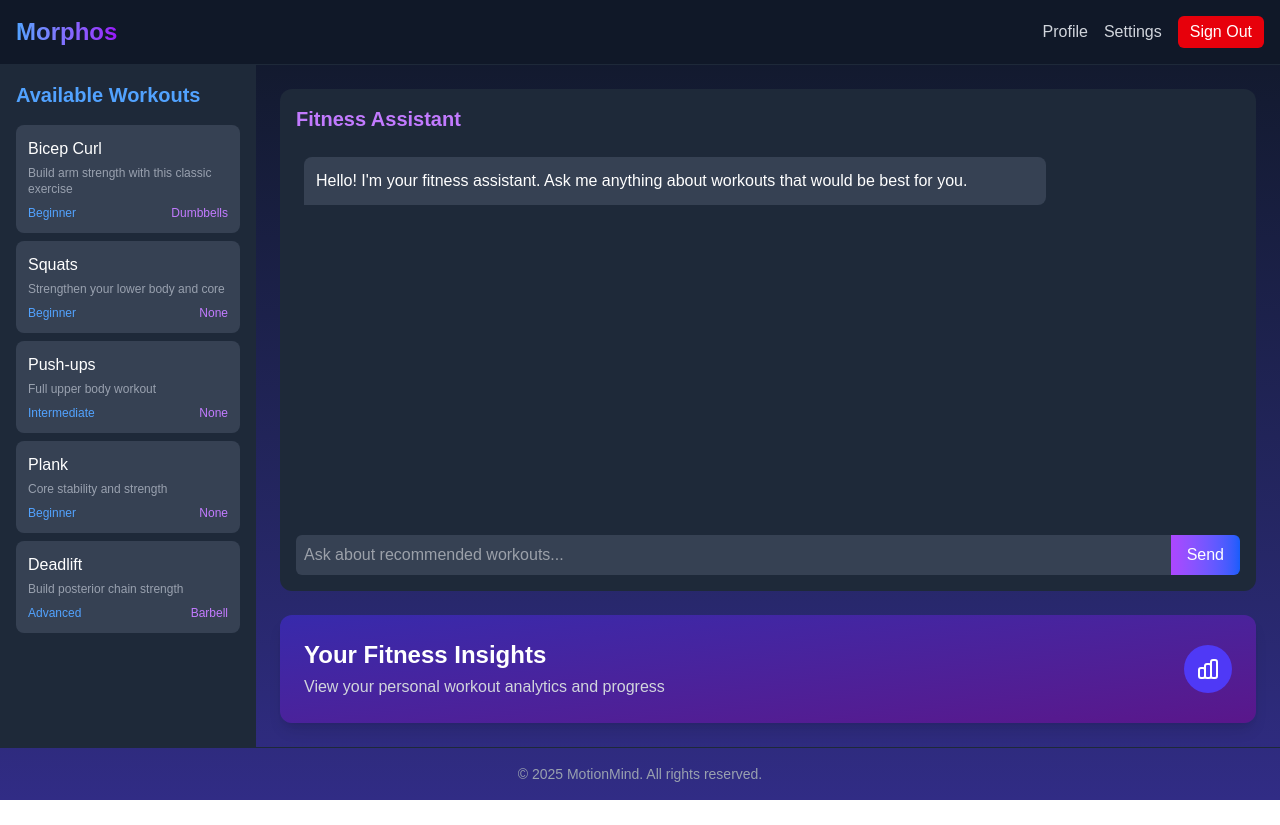
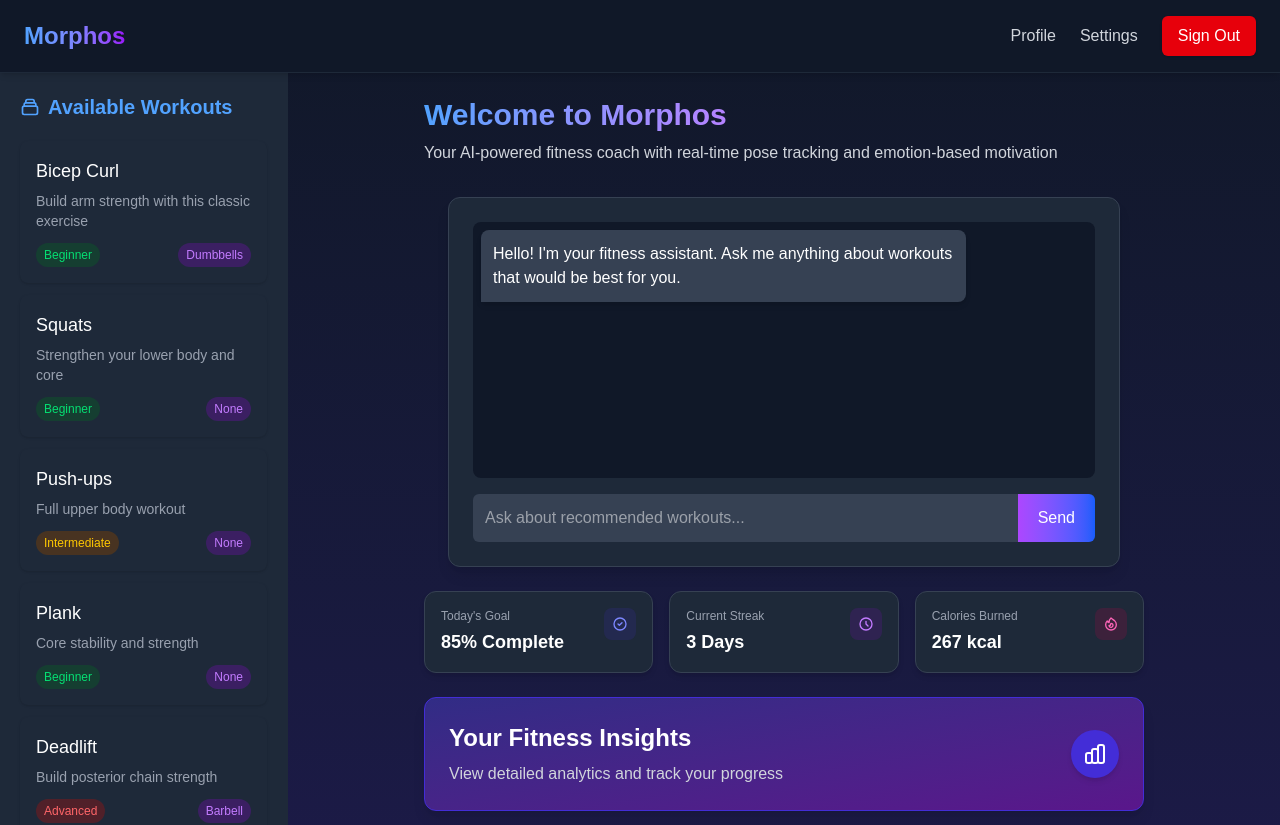
Before and after one commit to DHRUVvkdv/morphos-frontend, a Next.js app: page /homepage in a window 1280 px wide. Shown: the top 825 px of the page. Before the commit the page ends 800 px from the top, so only its background shows below. Built offline with nearby package versions, Linux system fonts and the light colour scheme.

Commit message:
Improved homepage

```diff
--- a/src/app/homepage/page.tsx
+++ b/src/app/homepage/page.tsx
@@ -68,51 +68,60 @@ export default function HomePage() {
   };
 
   return (
-    <div className="min-h-screen bg-gradient-to-b from-gray-900 to-indigo-900 text-white flex flex-col">
-      {/* Header */}
-      <header className="border-b border-gray-800 bg-gray-900 bg-opacity-90">
-        <div className="container mx-auto px-4 py-4 flex justify-between items-center">
+    <div className="min-h-screen bg-gradient-to-b from-gray-900 to-indigo-950 text-white flex flex-col">
+      {/* Header with improved styling */}
+      <header className="border-b border-gray-800 bg-gray-900 bg-opacity-90 sticky top-0 z-50 shadow-md">
+        <div className="container mx-auto px-6 py-4 flex justify-between items-center">
           <div className="flex items-center">
-            <span className="text-2xl font-bold text-transparent bg-clip-text bg-gradient-to-r from-blue-400 to-purple-600">
+            <span className="text-2xl font-bold text-transparent bg-clip-text bg-gradient-to-r from-blue-400 via-indigo-400 to-purple-600">
               Morphos
             </span>
           </div>
-          <div className="flex items-center space-x-4">
-            <button className="text-gray-300 hover:text-white">Profile</button>
-            <button className="text-gray-300 hover:text-white">Settings</button>
-            <button className="px-3 py-1 rounded-md bg-red-600 hover:bg-red-700">
+          <nav className="flex items-center space-x-6">
+            <button className="text-gray-300 hover:text-white transition-colors font-medium">Profile</button>
+            <button className="text-gray-300 hover:text-white transition-colors font-medium">Settings</button>
+            <button className="px-4 py-2 rounded-md bg-red-600 hover:bg-red-700 transition-colors font-medium shadow-sm">
               Sign Out
             </button>
-          </div>
+          </nav>
         </div>
       </header>
 
-      {/* Main Content - Three-column Layout */}
+      {/* Main Content - More balanced three-column Layout */}
       <main className="flex flex-grow">
-        {/* Left Sidebar - Available Workouts */}
-        <aside className="w-64 bg-gray-800 bg-opacity-50 overflow-y-auto">
-          <div className="p-4">
-            <h2 className="text-xl font-semibold mb-4 text-blue-400">Available Workouts</h2>
-            <div className="space-y-2">
+        {/* Left Sidebar - Available Workouts with refined styling */}
+        <aside className="w-72 bg-gray-800 bg-opacity-60 overflow-y-auto border-r border-gray-800">
+          <div className="p-5">
+            <h2 className="text-xl font-semibold mb-5 text-blue-400 flex items-center">
+              <svg className="w-5 h-5 mr-2" fill="none" stroke="currentColor" viewBox="0 0 24 24" xmlns="http://www.w3.org/2000/svg">
+                <path strokeLinecap="round" strokeLinejoin="round" strokeWidth={2} d="M19 11H5m14 0a2 2 0 012 2v6a2 2 0 01-2 2H5a2 2 0 01-2-2v-6a2 2 0 012-2m14 0V9a2 2 0 00-2-2M5 11V9a2 2 0 012-2m0 0V5a2 2 0 012-2h6a2 2 0 012 2v2M7 7h10" />
+              </svg>
+              Available Workouts
+            </h2>
+            <div className="space-y-3">
               {workouts.map((workout) => (
                 <div
                   key={workout.id}
-                  className={`p-3 rounded-lg cursor-pointer transition-all ${
+                  className={`p-4 rounded-lg cursor-pointer transition-all duration-200 hover:translate-x-1 ${
                     selectedWorkout === workout.id
-                      ? "bg-indigo-900 ring-1 ring-blue-500"
-                      : "bg-gray-700 hover:bg-gray-600"
+                      ? "bg-gradient-to-r from-indigo-900 to-indigo-800 ring-1 ring-blue-500 shadow-lg"
+                      : "bg-gray-800 hover:bg-gray-700 shadow"
                   }`}
                   onClick={() => setSelectedWorkout(workout.id)}
                 >
-                  <h3 className="font-medium">{workout.name}</h3>
-                  <p className="text-gray-400 text-xs mt-1">
+                  <h3 className="font-medium text-lg">{workout.name}</h3>
+                  <p className="text-gray-400 text-sm mt-1.5">
                     {workout.description}
                   </p>
-                  <div className="flex justify-between text-xs mt-2">
-                    <span className="text-blue-400">
+                  <div className="flex justify-between text-xs mt-3">
+                    <span className={`px-2 py-1 rounded-full ${
+                      workout.difficulty === "Beginner" ? "bg-green-900/50 text-green-400" :
+                      workout.difficulty === "Intermediate" ? "bg-yellow-900/50 text-yellow-400" :
+                      "bg-red-900/50 text-red-400"
+                    }`}>
                       {workout.difficulty}
                     </span>
-                    <span className="text-purple-400">
+                    <span className="px-2 py-1 rounded-full bg-purple-900/50 text-purple-400">
                       {workout.equipment}
                     </span>
                   </div>
@@ -121,11 +130,14 @@ export default function HomePage() {
             </div>
 
             {selectedWorkout && (
-              <div className="mt-4">
-                {/* <Link href={`/workout/${selectedWorkout}`}> */}
+              <div className="mt-6">
                 <Link href={"/coach"}>
-                  <button className="w-full px-4 py-2 bg-gradient-to-r from-blue-500 to-indigo-600 rounded-md font-medium hover:from-blue-600 hover:to-indigo-700 transition duration-300">
-                    Start Workout
+                  <button className="w-full px-4 py-3 bg-gradient-to-r from-blue-600 to-indigo-700 rounded-md font-medium hover:from-blue-700 hover:to-indigo-800 transition duration-300 shadow-lg flex justify-center items-center space-x-2">
+                    <svg className="w-5 h-5" fill="none" stroke="currentColor" viewBox="0 0 24 24" xmlns="http://www.w3.org/2000/svg">
+                      <path strokeLinecap="round" strokeLinejoin="round" strokeWidth={2} d="M14.752 11.168l-3.197-2.132A1 1 0 0010 9.87v4.263a1 1 0 001.555.832l3.197-2.132a1 1 0 000-1.664z" />
+                      <path strokeLinecap="round" strokeLinejoin="round" strokeWidth={2} d="M21 12a9 9 0 11-18 0 9 9 0 0118 0z" />
+                    </svg>
+                    <span>Start Workout</span>
                   </button>
                 </Link>
               </div>
@@ -133,21 +145,26 @@ export default function HomePage() {
           </div>
         </aside>
 
-        {/* Middle Area - Chatbot */}
-        <div className="flex-grow flex flex-col p-6">
-          <div className="flex-grow flex flex-col bg-gray-800 bg-opacity-50 rounded-xl p-4 mb-6 overflow-hidden">
-            <h2 className="text-xl font-semibold mb-4 text-purple-400">Fitness Assistant</h2>
+        {/* Middle Area - Content area with tighter AI assistant */}
+        <div className="flex-grow flex flex-col p-6 max-w-3xl mx-auto">
+          {/* Welcome Section */}
+          <div className="mb-8">
+            <h1 className="text-3xl font-bold mb-2 bg-clip-text text-transparent bg-gradient-to-r from-blue-400 via-purple-400 to-pink-400">Welcome to Morphos</h1>
+            <p className="text-gray-300">Your AI-powered fitness coach with real-time pose tracking and emotion-based motivation</p>
+          </div>
 
+          {/* AI Assistant with reduced width */}
+          <div className="bg-gray-800 bg-opacity-80 rounded-xl p-6 shadow-lg border border-gray-700 mb-6 max-w-2xl mx-auto w-full">
             {/* Chat History Area */}
-            <div className="flex-grow overflow-y-auto mb-4 space-y-4 p-2">
+            <div className="h-64 overflow-y-auto mb-4 space-y-4 p-2 bg-gray-900 bg-opacity-50 rounded-lg">
               {chatHistory.map((chat, index) => (
                 <div
                   key={index}
                   className={`${
                     chat.type === "user"
-                      ? "ml-auto bg-blue-600 rounded-tl-lg rounded-tr-lg rounded-bl-lg"
-                      : "mr-auto bg-gray-700 rounded-tr-lg rounded-tl-lg rounded-br-lg"
-                  } max-w-[80%] p-3`}
+                      ? "ml-auto bg-gradient-to-r from-blue-600 to-indigo-600 rounded-tl-lg rounded-tr-lg rounded-bl-lg shadow-md"
+                      : "mr-auto bg-gray-700 rounded-tr-lg rounded-tl-lg rounded-br-lg shadow-md"
+                  } max-w-[80%] p-3 animate-fadeIn`}
                 >
                   {chat.message}
                 </div>
@@ -158,28 +175,74 @@ export default function HomePage() {
             <form onSubmit={handleChatSubmit} className="flex">
               <input
                 type="text"
-                className="flex-grow bg-gray-700 rounded-l-md p-2 focus:outline-none focus:ring-1 focus:ring-purple-500"
+                className="flex-grow bg-gray-700 rounded-l-md p-3 focus:outline-none focus:ring-2 focus:ring-purple-500 border-transparent"
                 placeholder="Ask about recommended workouts..."
                 value={chatMessage}
                 onChange={(e) => setChatMessage(e.target.value)}
               />
               <button
                 type="submit"
-                className="bg-gradient-to-r from-purple-500 to-blue-600 px-4 rounded-r-md hover:from-purple-600 hover:to-blue-700"
+                className="bg-gradient-to-r from-purple-500 to-blue-600 px-5 py-3 rounded-r-md hover:from-purple-600 hover:to-blue-700 transition-colors font-medium"
               >
                 Send
               </button>
             </form>
           </div>
 
-          {/* Analytics Button */}
+          {/* Quick Stats - New Section */}
+          <div className="grid grid-cols-3 gap-4 mb-6">
+            <div className="bg-gray-800 bg-opacity-75 rounded-xl p-4 border border-gray-700 shadow-md">
+              <div className="flex justify-between items-start">
+                <div>
+                  <p className="text-gray-400 text-xs">Today's Goal</p>
+                  <h3 className="text-lg font-bold mt-1 text-white">85% Complete</h3>
+                </div>
+                <div className="p-2 bg-indigo-900/30 rounded-lg">
+                  <svg className="w-4 h-4 text-indigo-400" fill="none" stroke="currentColor" viewBox="0 0 24 24" xmlns="http://www.w3.org/2000/svg">
+                    <path strokeLinecap="round" strokeLinejoin="round" strokeWidth={2} d="M9 12l2 2 4-4m6 2a9 9 0 11-18 0 9 9 0 0118 0z" />
+                  </svg>
+                </div>
+              </div>
+            </div>
+
+            <div className="bg-gray-800 bg-opacity-75 rounded-xl p-4 border border-gray-700 shadow-md">
+              <div className="flex justify-between items-start">
+                <div>
+                  <p className="text-gray-400 text-xs">Current Streak</p>
+                  <h3 className="text-lg font-bold mt-1 text-white">3 Days</h3>
+                </div>
+                <div className="p-2 bg-purple-900/30 rounded-lg">
+                  <svg className="w-4 h-4 text-purple-400" fill="none" stroke="currentColor" viewBox="0 0 24 24" xmlns="http://www.w3.org/2000/svg">
+                    <path strokeLinecap="round" strokeLinejoin="round" strokeWidth={2} d="M12 8v4l3 3m6-3a9 9 0 11-18 0 9 9 0 0118 0z" />
+                  </svg>
+                </div>
+              </div>
+            </div>
+
+            <div className="bg-gray-800 bg-opacity-75 rounded-xl p-4 border border-gray-700 shadow-md">
+              <div className="flex justify-between items-start">
+                <div>
+                  <p className="text-gray-400 text-xs">Calories Burned</p>
+                  <h3 className="text-lg font-bold mt-1 text-white">267 kcal</h3>
+                </div>
+                <div className="p-2 bg-pink-900/30 rounded-lg">
+                  <svg className="w-4 h-4 text-pink-400" fill="none" stroke="currentColor" viewBox="0 0 24 24" xmlns="http://www.w3.org/2000/svg">
+                    <path strokeLinecap="round" strokeLinejoin="round" strokeWidth={2} d="M17.657 18.657A8 8 0 016.343 7.343S7 9 9 10c0-2 .5-5 2.986-7C14 5 16.09 5.777 17.656 7.343A7.975 7.975 0 0120 13a7.975 7.975 0 01-2.343 5.657z" />
+                    <path strokeLinecap="round" strokeLinejoin="round" strokeWidth={2} d="M9.879 16.121A3 3 0 1012.015 11L11 14H9c0 .768.293 1.536.879 2.121z" />
+                  </svg>
+                </div>
+              </div>
+            </div>
+          </div>
+
+          {/* Analytics Card - Improved Design */}
           <Link href="/analytics">
-            <div className="bg-gradient-to-br from-indigo-800 to-purple-900 rounded-xl p-6 flex items-center justify-between hover:from-indigo-700 hover:to-purple-800 transition-colors shadow-lg cursor-pointer">
+            <div className="bg-gradient-to-br from-indigo-900 to-purple-900 rounded-xl p-6 flex items-center justify-between hover:from-indigo-800 hover:to-purple-800 transition-all duration-300 shadow-lg cursor-pointer border border-indigo-700 transform hover:translate-y-[-2px]">
               <div>
-                <h2 className="text-2xl font-bold mb-1">Your Fitness Insights</h2>
-                <p className="text-gray-300">View your personal workout analytics and progress</p>
+                <h2 className="text-2xl font-bold mb-2">Your Fitness Insights</h2>
+                <p className="text-gray-300">View detailed analytics and track your progress</p>
               </div>
-              <div className="w-12 h-12 bg-indigo-600 rounded-full flex items-center justify-center">
+              <div className="w-12 h-12 bg-indigo-700 rounded-full flex items-center justify-center shadow-md">
                 <svg className="w-6 h-6" fill="none" stroke="currentColor" viewBox="0 0 24 24" xmlns="http://www.w3.org/2000/svg">
                   <path strokeLinecap="round" strokeLinejoin="round" strokeWidth={2} d="M9 19v-6a2 2 0 00-2-2H5a2 2 0 00-2 2v6a2 2 0 002 2h2a2 2 0 002-2zm0 0V9a2 2 0 012-2h2a2 2 0 012 2v10m-6 0a2 2 0 002 2h2a2 2 0 002-2m0 0V5a2 2 0 012-2h2a2 2 0 012 2v14a2 2 0 01-2 2h-2a2 2 0 01-2-2z" />
                 </svg>
@@ -189,10 +252,21 @@ export default function HomePage() {
         </div>
       </main>
 
-      {/* Footer */}
-      <footer className="border-t border-gray-800 py-4">
-        <div className="container mx-auto px-4 text-center text-gray-400 text-sm">
-          <p>© 2025 MotionMind. All rights reserved.</p>
+      {/* Footer with improved styling */}
+      <footer className="border-t border-gray-800 py-6">
+        <div className="container mx-auto px-6 text-center">
+          <div className="flex items-center justify-center mb-4">
+            <span className="text-xl font-bold bg-clip-text text-transparent bg-gradient-to-r from-blue-400 via-indigo-400 to-purple-600">
+              MotionMind
+            </span>
+          </div>
+          <div className="text-gray-400 text-sm flex justify-center space-x-6 mb-4">
+            <a href="#" className="hover:text-gray-300 transition-colors">About</a>
+            <a href="#" className="hover:text-gray-300 transition-colors">Privacy</a>
+            <a href="#" className="hover:text-gray-300 transition-colors">Terms</a>
+            <a href="#" className="hover:text-gray-300 transition-colors">Contact</a>
+          </div>
+          <p className="text-gray-500 text-sm">© 2025 MotionMind. All rights reserved.</p>
         </div>
       </footer>
     </div>
```
